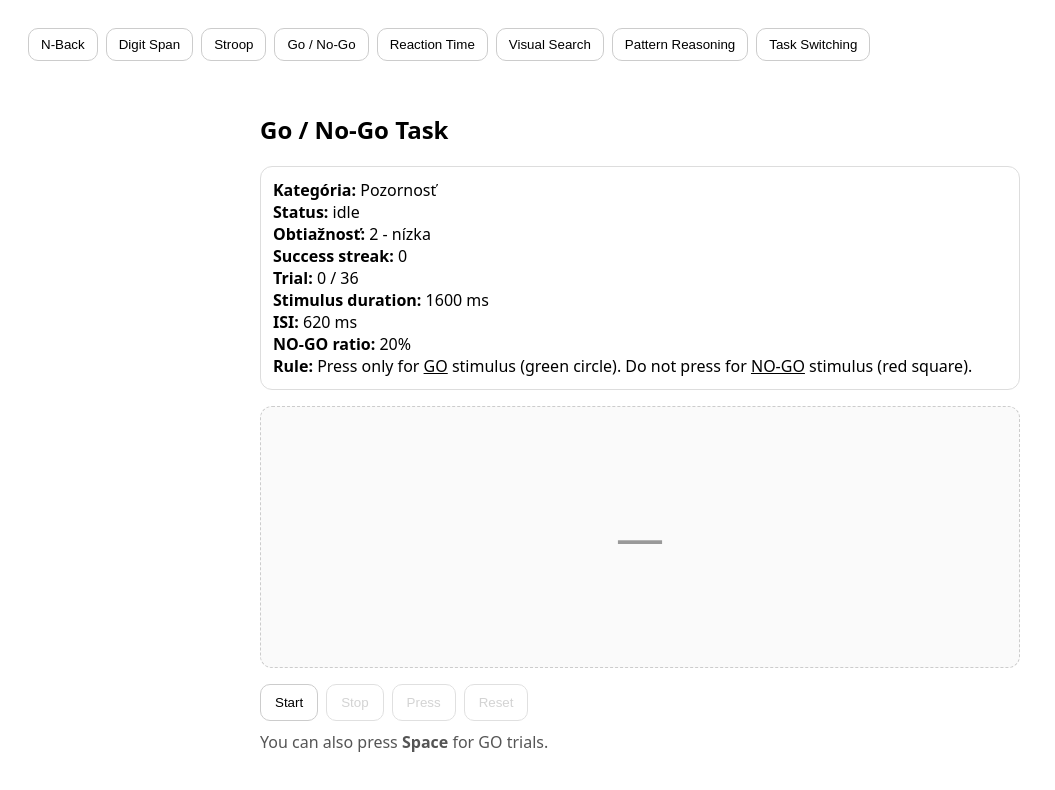
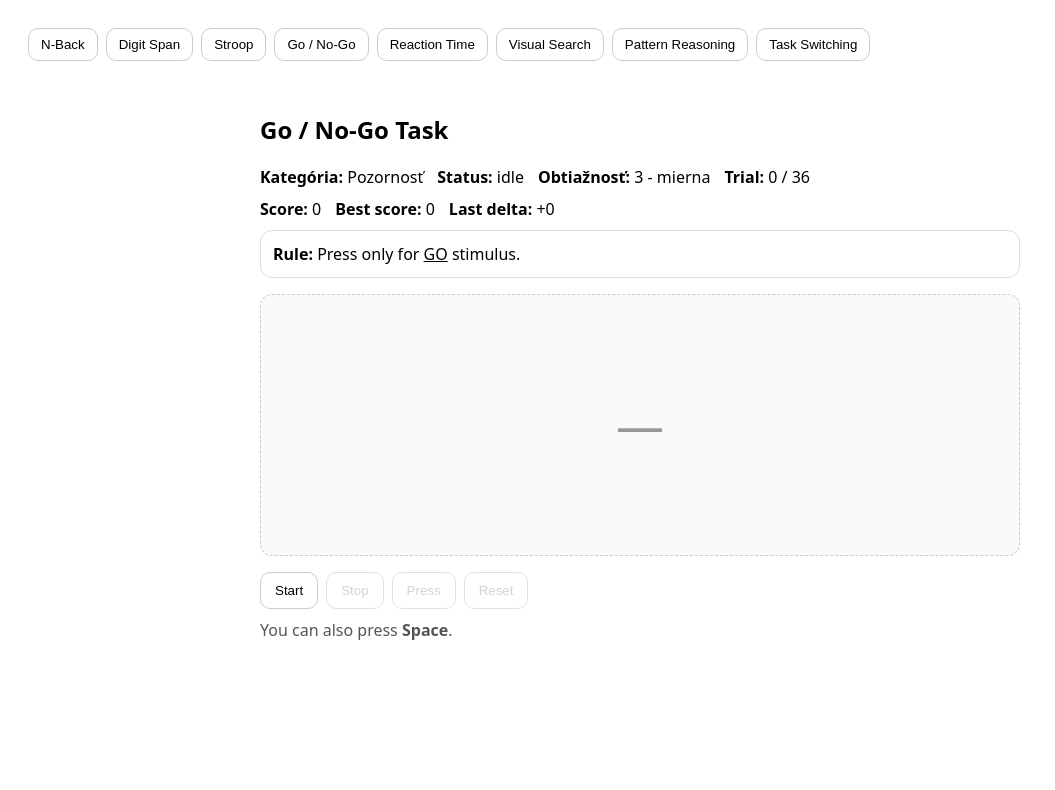
Before and after one commit to geniuusxgod/Interaktivne-aplikacie-na-rozvoj-kognitivnych-zrucnosti, a Vue app: page / in a window 1280 px wide. Both pictures are taken after a click on the button "Go / No-Go". Shown: the top 790 px of the page, without its empty margins (0-1055 px from the left). Built offline with nearby package versions, Linux system fonts and the light colour scheme.

Commit message:
score+instant feedback to gonogo

```diff
--- a/src/components/GoNoGo.vue
+++ b/src/components/GoNoGo.vue
@@ -1,17 +1,33 @@
 <template>
-  <div class="module">
+  <div class="module" :class="flashKind">
     <h2>Go / No-Go Task</h2>
 
-    <div class="panel">
+    <div class="topbar">
       <div><b>Kategória:</b> Pozornosť</div>
       <div><b>Status:</b> {{ phase }}</div>
       <div><b>Obtiažnosť:</b> {{ difficultyLabel }}</div>
-      <div><b>Success streak:</b> {{ successStreak }}</div>
       <div><b>Trial:</b> {{ trialIndex }} / {{ totalTrials }}</div>
-      <div><b>Stimulus duration:</b> {{ levelConfig.stimulusDurationMs }} ms</div>
-      <div><b>ISI:</b> {{ levelConfig.isiMs }} ms</div>
-      <div><b>NO-GO ratio:</b> {{ (levelConfig.noGoProbability * 100).toFixed(0) }}%</div>
-      <div><b>Rule:</b> Press only for <u>GO</u> stimulus (green circle). Do not press for <u>NO-GO</u> stimulus (red square).</div>
+    </div>
+
+    <div class="scorebar">
+      <div><b>Score:</b> {{ score }}</div>
+      <div><b>Best score:</b> {{ bestScore }}</div>
+      <div><b>Last delta:</b> {{ lastDelta >= 0 ? `+${lastDelta}` : lastDelta }}</div>
+    </div>
+
+    <div class="panel">
+      <div><b>Rule:</b> Press only for <u>GO</u> stimulus.</div>
+
+      <div v-if="feedback" class="feedback" :class="feedback.kind">
+        {{ feedback.text }}
+      </div>
+
+      <template v-if="showDebug">
+        <div><b>Success streak:</b> {{ successStreak }}</div>
+        <div><b>Stimulus duration:</b> {{ levelConfig.stimulusDurationMs }} ms</div>
+        <div><b>ISI:</b> {{ levelConfig.isiMs }} ms</div>
+        <div><b>NO-GO ratio:</b> {{ (levelConfig.noGoProbability * 100).toFixed(0) }}%</div>
+      </template>
     </div>
 
     <div class="stimulusBox">
@@ -30,20 +46,20 @@
       <button :disabled="phase !== 'finished'" @click="reset">Reset</button>
     </div>
 
-    <div class="hint">You can also press <b>Space</b> for GO trials.</div>
+    <div class="hint">You can also press <b>Space</b>.</div>
 
     <div v-if="phase === 'finished'" class="results">
       <h3>Results</h3>
       <ul>
         <li>Accuracy: {{ summary.accuracy.toFixed(1) }}%</li>
-        <li>Hits (GO + press): {{ summary.hits }}</li>
-        <li>Misses (GO + no press): {{ summary.misses }}</li>
-        <li>False alarms (NO-GO + press): {{ summary.falseAlarms }}</li>
+        <li>Hits: {{ summary.hits }}</li>
+        <li>Misses: {{ summary.misses }}</li>
+        <li>False alarms: {{ summary.falseAlarms }}</li>
         <li>Correct inhibitions: {{ summary.correctInhibitions }}</li>
-        <li>GO accuracy: {{ summary.goAccuracy.toFixed(1) }}%</li>
-        <li>NO-GO accuracy: {{ summary.noGoAccuracy.toFixed(1) }}%</li>
         <li>Avg RT: {{ summary.avgRTms === null ? "—" : summary.avgRTms.toFixed(0) + " ms" }}</li>
         <li>Final difficulty: {{ summary.finalDifficulty }}</li>
+        <li>Final score: {{ score }}</li>
+        <li>Best score: {{ bestScore }}</li>
       </ul>
 
       <details>
@@ -59,6 +75,8 @@ import { ref, computed, onMounted, onBeforeUnmount } from "vue";
 import { useGameSession } from "../composables/useGameSession";
 import { useTimeout } from "../composables/useTimeout";
 import { useAdaptiveDifficulty } from "../composables/useAdaptiveDifficulty";
+import { useGameScoring } from "../composables/useGameScoring";
+import { useInstantFeedback } from "../composables/useInstantFeedback";
 
 const MODULE_ID = "attention_go_no_go";
 const CATEGORY = "pozornost";
@@ -82,35 +100,44 @@ const {
   difficultyLabel,
   successStreak,
   resetDifficulty,
-  updateDifficulty
+  updateDifficulty,
+  showDebug
 } = useAdaptiveDifficulty({
   minDifficulty: 1,
   maxDifficulty: 10,
-  startDifficulty: 2,
-  fastThresholdMs: 420,
-  slowThresholdMs: 1100,
-  targetAccuracyMin: 0.78,
-  targetAccuracyMax: 0.93,
-  windowSize: 8,
-  evaluateEvery: 4,
-  scoreIncreaseThreshold: 82,
-  scoreDecreaseThreshold: 50,
-  maxPendingPenalty: 2
+  startDifficulty: 3,
+  fastThresholdMs: 360,
+  slowThresholdMs: 950,
+  targetAccuracyMin: 0.72,
+  targetAccuracyMax: 0.88,
+  windowSize: 4,
+  evaluateEvery: 2,
+  scoreIncreaseThreshold: 72,
+  scoreDecreaseThreshold: 42
+});
+
+const { score, bestScore, lastDelta, awardScore, resetScore } = useGameScoring(MODULE_ID, {
+  fastThresholdMs: 360,
+  slowThresholdMs: 950
+});
+
+const { feedback, flashKind, showFeedback, clearFeedback } = useInstantFeedback({
+  durationMs: 700
 });
 
 const totalTrials = ref(36);
 
 const difficultySettings = [
-  { stimulusDurationMs: 1800, isiMs: 650, noGoProbability: 0.18 },
-  { stimulusDurationMs: 1600, isiMs: 620, noGoProbability: 0.20 },
-  { stimulusDurationMs: 1450, isiMs: 580, noGoProbability: 0.24 },
-  { stimulusDurationMs: 1300, isiMs: 540, noGoProbability: 0.28 },
-  { stimulusDurationMs: 1150, isiMs: 500, noGoProbability: 0.32 },
-  { stimulusDurationMs: 1000, isiMs: 460, noGoProbability: 0.36 },
-  { stimulusDurationMs: 850, isiMs: 420, noGoProbability: 0.40 },
-  { stimulusDurationMs: 725, isiMs: 380, noGoProbability: 0.44 },
-  { stimulusDurationMs: 625, isiMs: 340, noGoProbability: 0.48 },
-  { stimulusDurationMs: 525, isiMs: 300, noGoProbability: 0.52 }
+  { stimulusDurationMs: 1300, isiMs: 520, noGoProbability: 0.20 },
+  { stimulusDurationMs: 1150, isiMs: 500, noGoProbability: 0.24 },
+  { stimulusDurationMs: 1000, isiMs: 460, noGoProbability: 0.28 },
+  { stimulusDurationMs: 900, isiMs: 420, noGoProbability: 0.32 },
+  { stimulusDurationMs: 800, isiMs: 380, noGoProbability: 0.36 },
+  { stimulusDurationMs: 700, isiMs: 350, noGoProbability: 0.40 },
+  { stimulusDurationMs: 620, isiMs: 320, noGoProbability: 0.44 },
+  { stimulusDurationMs: 540, isiMs: 290, noGoProbability: 0.48 },
+  { stimulusDurationMs: 470, isiMs: 260, noGoProbability: 0.52 },
+  { stimulusDurationMs: 410, isiMs: 230, noGoProbability: 0.56 }
 ];
 
 const levelConfig = computed(() => {
@@ -131,6 +158,8 @@ function reset() {
   clearAllTimeouts();
   resetSession();
   resetDifficulty();
+  resetScore();
+  clearFeedback();
 
   currentStimulus.value = null;
   currentShownAtMs.value = null;
@@ -152,20 +181,10 @@ function start() {
 
 function generateStimulus() {
   const isNoGo = Math.random() < levelConfig.value.noGoProbability;
-
   if (!isNoGo) {
-    return {
-      type: "go",
-      shape: "circle",
-      kind: "green"
-    };
+    return { type: "go", shape: "circle", kind: "green" };
   }
-
-  return {
-    type: "no-go",
-    shape: "square",
-    kind: "red"
-  };
+  return { type: "no-go", shape: "square", kind: "red" };
 }
 
 function finalizeTrial() {
@@ -203,6 +222,19 @@ function finalizeTrial() {
     falseAlarm,
     lapse,
     penalty: falseAlarm ? 0.28 : lapse ? 0.16 : 0
+  });
+
+  awardScore({
+    correct,
+    difficulty: difficulty.value,
+    rtMs: isGo ? rtMs : null,
+    penalty: falseAlarm ? 0.42 : lapse ? 0.24 : 0
+  });
+
+  showFeedback({
+    correct,
+    correctText: "Správne",
+    incorrectText: falseAlarm ? "Nesprávne - false alarm" : "Nesprávne - miss"
   });
 }
 
@@ -261,22 +293,15 @@ const summary = computed(() => {
   let misses = 0;
   let falseAlarms = 0;
   let correctInhibitions = 0;
-  let goTrials = 0;
-  let noGoTrials = 0;
   const rts = [];
 
   for (const r of responses.value) {
-    if (r.stimulusType === "go") goTrials += 1;
-    if (r.stimulusType === "no-go") noGoTrials += 1;
-
     if (r.stimulusType === "go" && r.userPressed) hits++;
     else if (r.stimulusType === "go" && !r.userPressed) misses++;
     else if (r.stimulusType === "no-go" && r.userPressed) falseAlarms++;
     else if (r.stimulusType === "no-go" && !r.userPressed) correctInhibitions++;
 
-    if (r.stimulusType === "go" && r.rtMs !== null) {
-      rts.push(r.rtMs);
-    }
+    if (r.stimulusType === "go" && r.rtMs !== null) rts.push(r.rtMs);
   }
 
   return {
@@ -287,8 +312,6 @@ const summary = computed(() => {
     accuracy: responses.value.length
       ? ((hits + correctInhibitions) / responses.value.length) * 100
       : 0,
-    goAccuracy: goTrials ? (hits / goTrials) * 100 : 0,
-    noGoAccuracy: noGoTrials ? (correctInhibitions / noGoTrials) * 100 : 0,
     avgRTms: rts.length ? rts.reduce((a, b) => a + b, 0) / rts.length : null,
     finalDifficulty: difficulty.value
   };
@@ -297,12 +320,15 @@ const summary = computed(() => {
 const payload = computed(() =>
   buildPayload(summary.value, {
     difficulty: difficulty.value,
+    score: score.value,
+    bestScore: bestScore.value,
     settings: {
       totalTrials: totalTrials.value,
       stimulusDurationMs: levelConfig.value.stimulusDurationMs,
       isiMs: levelConfig.value.isiMs,
       noGoProbability: levelConfig.value.noGoProbability,
-      adaptive: true
+      adaptive: true,
+      localScore: true
     }
   })
 );
@@ -314,6 +340,23 @@ const payload = computed(() =>
   margin: 0 auto;
   padding: 16px;
   font-family: system-ui, -apple-system, Segoe UI, Roboto, Arial;
+  transition: background-color 0.25s ease;
+}
+
+.flash-ok {
+  background: rgba(34, 197, 94, 0.08);
+}
+
+.flash-bad {
+  background: rgba(239, 68, 68, 0.08);
+}
+
+.topbar,
+.scorebar {
+  display: flex;
+  gap: 14px;
+  flex-wrap: wrap;
+  margin-bottom: 10px;
 }
 
 .panel {
@@ -383,6 +426,24 @@ button:disabled {
   color: #555;
 }
 
+.feedback {
+  margin-top: 12px;
+  padding: 10px 12px;
+  border-radius: 10px;
+}
+
+.feedback.ok {
+  background: #ecfdf5;
+  color: #166534;
+  border: 1px solid #bbf7d0;
+}
+
+.feedback.bad {
+  background: #fef2f2;
+  color: #991b1b;
+  border: 1px solid #fecaca;
+}
+
 .results {
   margin-top: 18px;
   border-top: 1px solid #eee;
```
